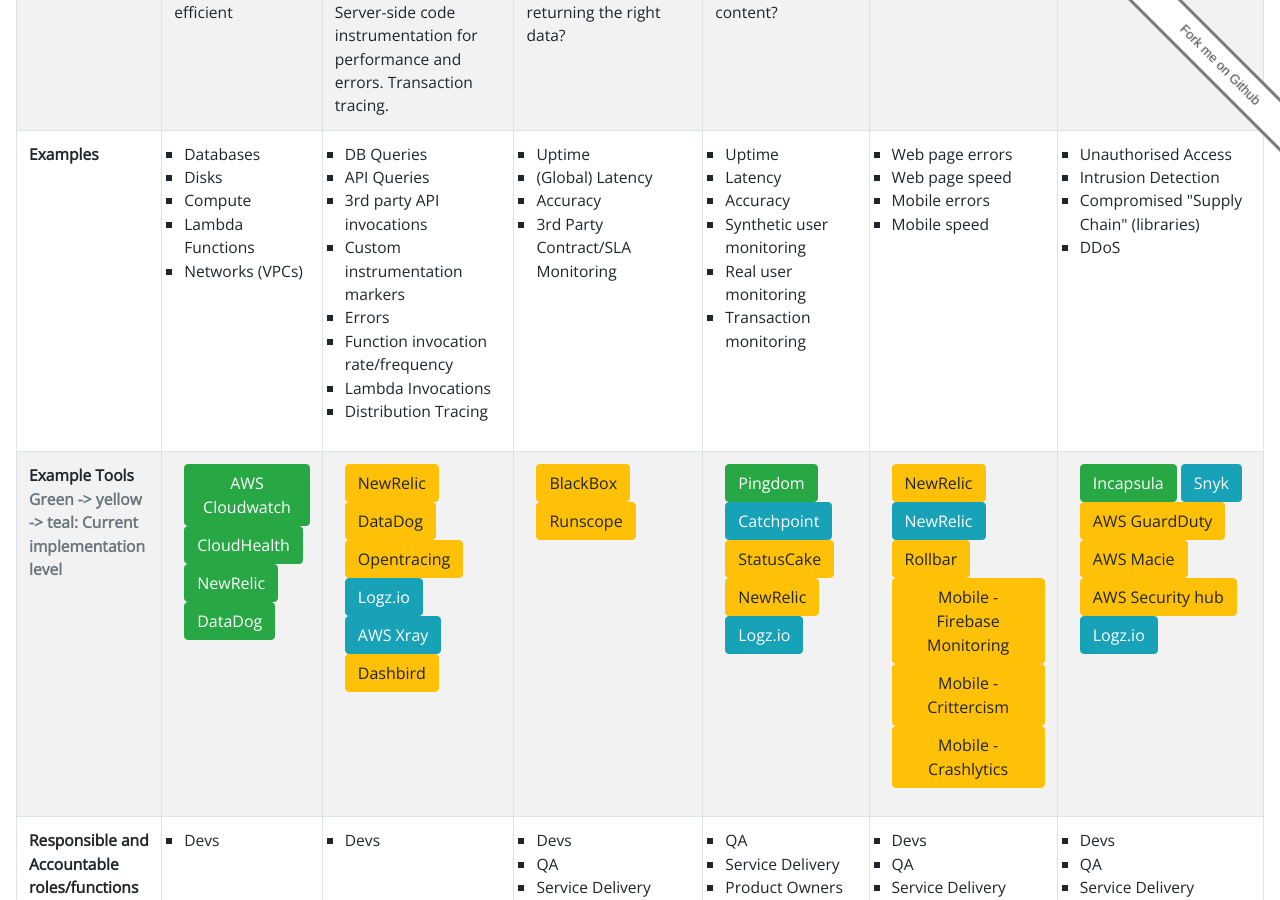
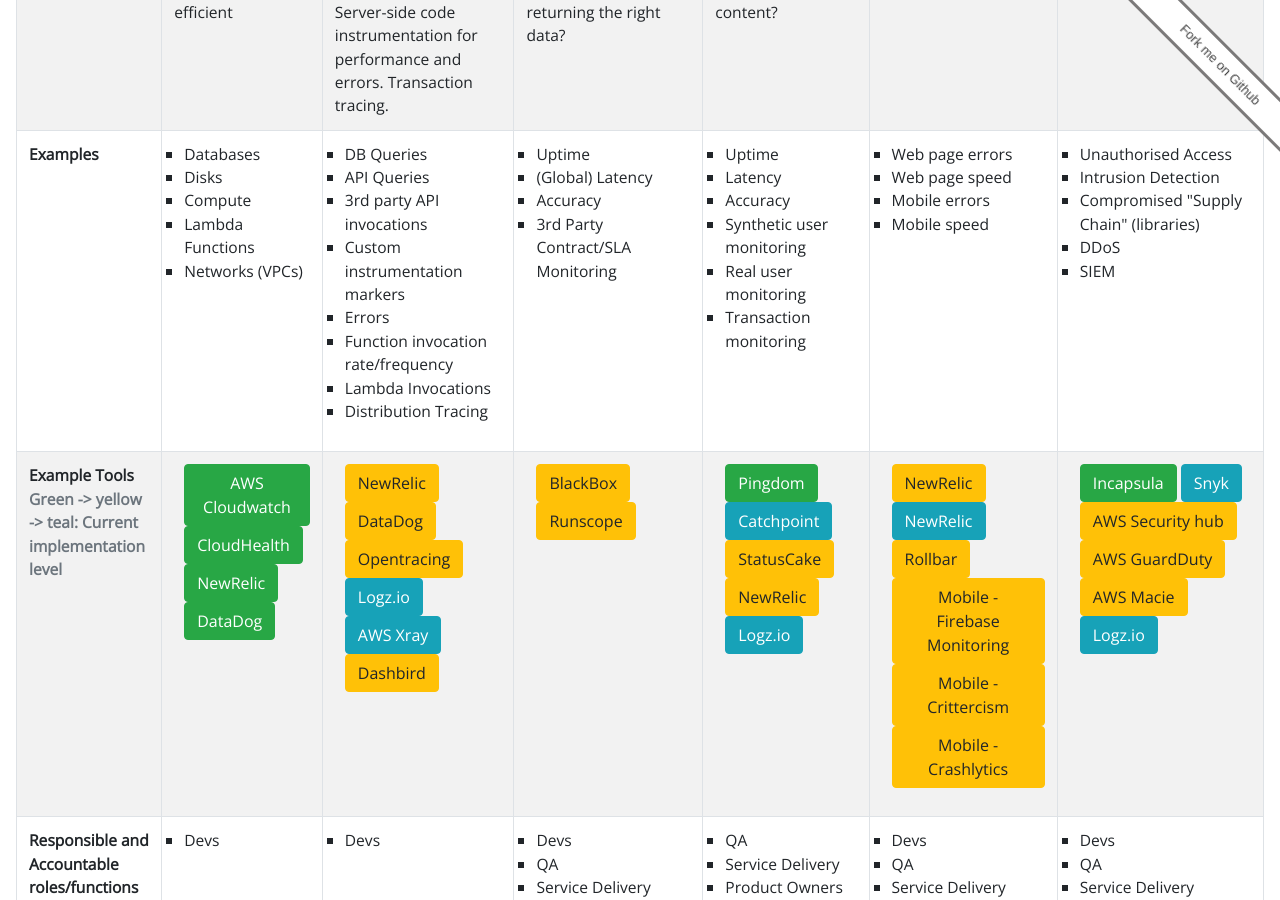
Before and after one commit to jujhars13/DevSecOps-capability-model, a Jekyll site: the page built from observability-coverage.html, in a window 1280 px wide and 900 px high, scrolled down 330 px. Built offline with Jekyll 4.4.1, drawn with Linux system fonts in a browser that asks for light colours.

Commit message:
adds tweaks before presentation

```diff
--- a/observability-coverage.html
+++ b/observability-coverage.html
@@ -112,6 +112,7 @@
               <li>Intrusion Detection</li>
               <li>Compromised "Supply Chain" (libraries)</li>
               <li>DDoS</li>
+              <li>SIEM</li>
             </ul>
           </td>
         </tr>
@@ -173,10 +174,10 @@
             <ul class="list-unstyled">
               <li data-toggle="tooltip" data-placement="right" title="WAF and DDoS protection" class="btn btn-success">Incapsula</li>
               <li data-toggle="tooltip" data-placement="right" title="Software 'Supply Chain' validation" class="btn btn-info">Snyk</li>
+              <li data-toggle="tooltip" data-placement="right" title="Central place for security alerts" class="btn btn-warning">AWS Security hub</li>
               <li data-toggle="tooltip" data-placement="right" title="Intrusion Detection on AWS infrastructure" class="btn btn-warning">AWS
                 GuardDuty</li>
               <li data-toggle="tooltip" data-placement="right" title="PII detection" class="btn btn-warning">AWS Macie</li>
-              <li data-toggle="tooltip" data-placement="right" title="Central place for security alerts" class="btn btn-warning">AWS Security hub</li>
               <li data-toggle="tooltip" data-placement="right" title="SIEM" class="btn btn-info">Logz.io</li>
             </ul>
           </td>
```
